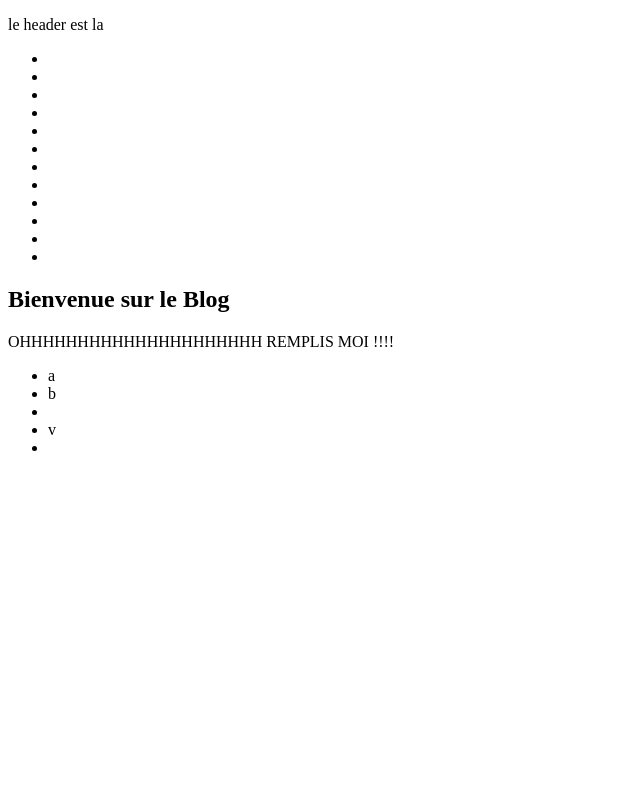
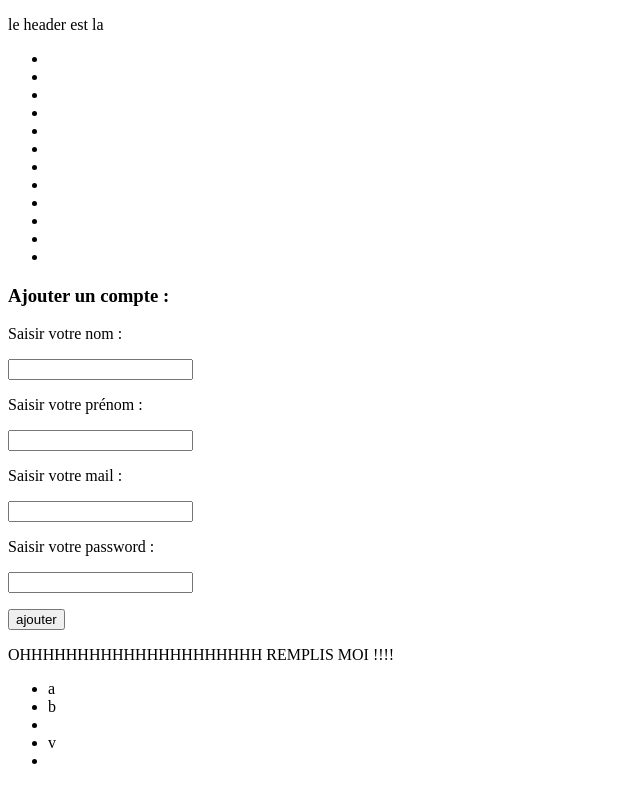
Before and after one commit to clockwork-potato/du-PHP, a PHP site: page /createUser.php in a window 1280 px wide. Shown: the whole page, without its empty margins (0-640 px from the left). Run offline with PHP 8.4, Linux system fonts and the light colour scheme; data that the repository does not hold is empty.

Commit message:
tgbgtgttg

```diff
--- a/createUser.php
+++ b/createUser.php
@@ -5,7 +5,7 @@ include './utils/dbConnect.php';
 include './model/utilisateur.php';
 include './view/view_header.php';
 include './view/view_navbar.php';
-include './view/view_home.php';
+include './view/view_create_user.php';
 
 
 if(isset($_POST['submit'])){
--- a/model/utilisateur.php
+++ b/model/utilisateur.php
@@ -2,7 +2,7 @@
     function createUser($bdd, $nom, $prenom, $mail, $password){
         try {
             $req = $bdd->query("INSERT INTO utilisateur(nom_util, prenom_util, mail_util,
-            password_util)VALUES($nom, $prenom, $mail, $password)");
+            password_util)VALUES('$nom', '$prenom', '$mail', '$password')");
         } catch (Exception $e) {
             die('Erreur frére : '.$e->getMessage());
         }
--- a/view/view_create_user.php
+++ b/view/view_create_user.php
@@ -1,37 +1,13 @@
-<!DOCTYPE html>
-<html lang="fr">
-<head>
-    <meta charset="UTF-8">
-    <meta http-equiv="X-UA-Compatible" content="IE=edge">
-    <meta name="viewport" content="width=device-width, initial-scale=1.0">
-    <title>Document</title>
-</head>
-<body>
-    <h2>Ajouter un user</h2>
-    <form action="" method="post">
-        <br>
-        <input type="text" name="prenom_util" >
-        <br>
-        <input type="text" name="nom_util" >
-        <br>
-        <input type="password" name="password_util" >
-        <br>
-        <input type="email" name="mail_util" >
-        <br>
-        <input type="submit" name="submit"  value="Ajouter">
-        <br>
-    </form>
-
-
-
-
-
-
-</body>
-</html>
-
-<?php
-
-
-
-?>
+<h3>Ajouter un compte :</h3>
+<form action="" method="post">
+    <p>Saisir votre nom :</p>
+    <p><input type="text" name="nom_util"></p>
+    <p>Saisir votre prénom :</p>
+    <p><input type="text" name="prenom_util"></p>
+    <p>Saisir votre mail :</p>
+    <p><input type="email" name="mail_util"></p>
+    <p>Saisir votre password :</p>
+    <p><input type="password" name="password_util"></p>
+    <p><input type="submit" value="ajouter" name="submit"></p>
+</form>
+<p id="resultat"></p>
```
